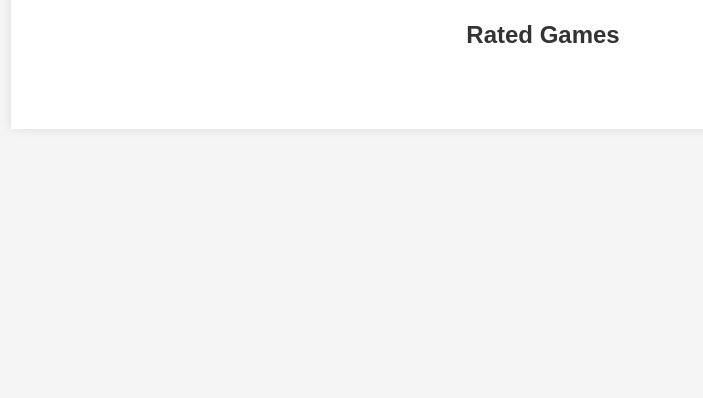
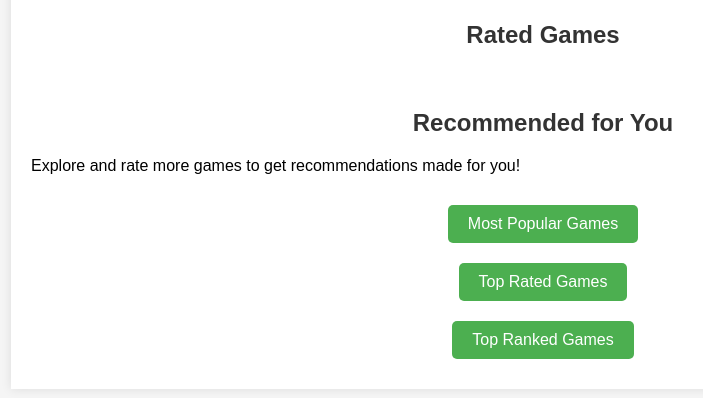
Before and after one commit to eldankit/BoardGamesRecommendationProject, a Flask app: template Web_application/templates/profile.html in a window 1280 px wide. Shown: the part 383-781 px from the top of the page, without its empty margins (97-800 px from the left). Run offline with Flask 3, Linux system fonts and the light colour scheme; the template is opened without the code that fills it, so the values that code supplies are empty.

Commit message:
added recomendation view on profile for logged in users in web app

```diff
--- a/Web_application/static/styles.css
+++ b/Web_application/static/styles.css
@@ -178,3 +178,30 @@ button {
 button:hover {
     background-color: #45a049;
 }
+
+.recommended-games {
+    display: flex;
+    flex-wrap: wrap;
+    gap: 20px;
+    justify-content: center;
+}
+
+.explore-links {
+    display: flex;
+    flex-direction: column;
+    align-items: center;
+    margin-top: 20px;
+}
+
+.explore-links a {
+    margin: 10px 0;
+    padding: 10px 20px;
+    background-color: #4CAF50;
+    color: white;
+    text-decoration: none;
+    border-radius: 5px;
+}
+
+.explore-links a:hover {
+    background-color: #45a049;
+}
--- a/Web_application/templates/profile.html
+++ b/Web_application/templates/profile.html
@@ -28,4 +28,25 @@
     <a href="{{ next_url }}">Next</a>
     {% endif %}
 </div>
+
+<h2>Recommended for You</h2>
+{% if recommended_games %}
+<div class="recommended-games">
+    {% for game in recommended_games %}
+    <div class="game-card">
+        <a href="{{ url_for('game_detail', id=game.id) }}">
+            <img src="{{ game.image }}" alt="{{ game.name }}">
+        </a>
+        <p>{{ game.name }}</p>
+    </div>
+    {% endfor %}
+</div>
+{% else %}
+<p>Explore and rate more games to get recommendations made for you!</p>
+<div class="explore-links">
+    <a href="{{ url_for('most_popular_games') }}">Most Popular Games</a>
+    <a href="{{ url_for('top_rated_games') }}">Top Rated Games</a>
+    <a href="{{ url_for('top_ranked_games') }}">Top Ranked Games</a>
+</div>
+{% endif %}
 {% endblock %}
```
Also changed, not shown: Web_application/app_with_front.py (+17 -1 lines).
